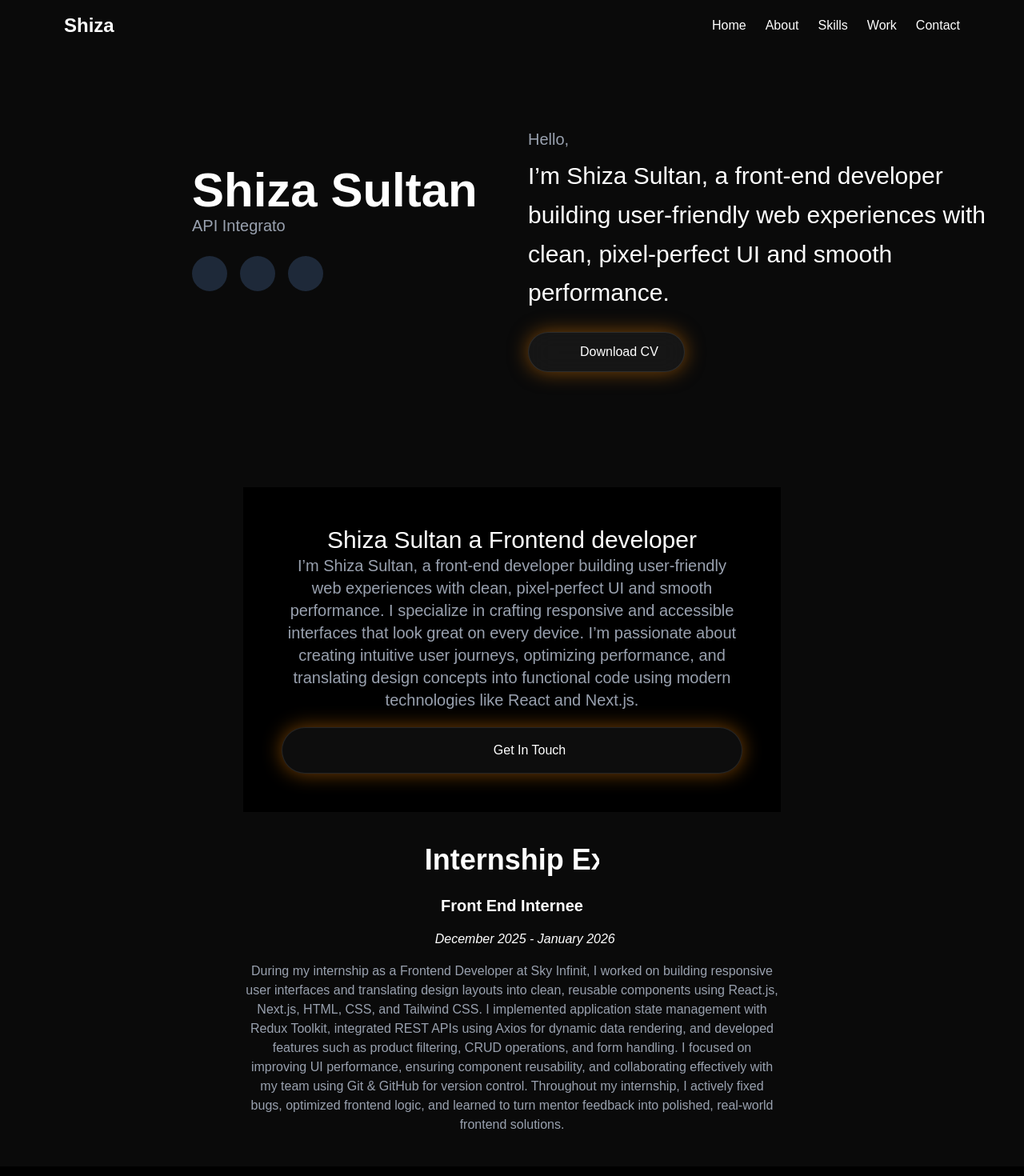
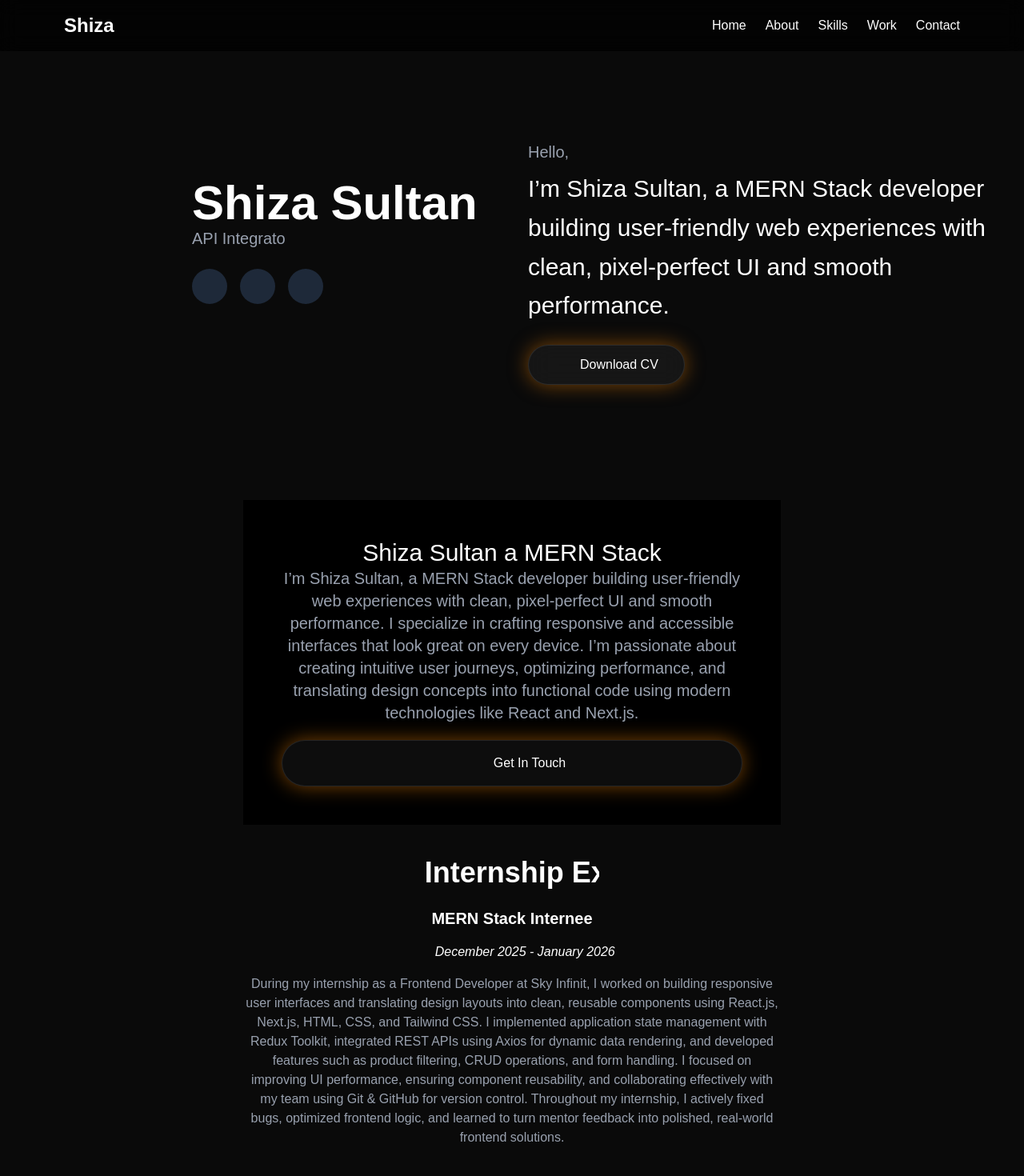
Before and after one commit to shiza123-me/portfolio-next, a Next.js app: page / in a window 1280 px wide. Shown: the top 1470 px of the page at 80% size. Built offline with nearby package versions, Linux system fonts and the light colour scheme; some icons are missing.

Commit message:
Improve portfolio skills section

```diff
--- a/src/app/components/About.jsx
+++ b/src/app/components/About.jsx
@@ -10,10 +10,10 @@ export default function About() {
       <div>
 
         <p className="text-3xl text-white ">
-           Shiza Sultan a Frontend developer
+           Shiza Sultan a MERN Stack
         </p>
         <p className="text-xl text-gray-400">
-  I’m Shiza Sultan, a front-end developer building user-friendly web experiences with clean, pixel-perfect UI and smooth performance. I specialize in crafting responsive and accessible interfaces that look great on every device. I’m passionate about creating intuitive user journeys, optimizing performance, and translating design concepts into functional code using modern technologies like React and Next.js.
+  I’m Shiza Sultan, a MERN Stack developer building user-friendly web experiences with clean, pixel-perfect UI and smooth performance. I specialize in crafting responsive and accessible interfaces that look great on every device. I’m passionate about creating intuitive user journeys, optimizing performance, and translating design concepts into functional code using modern technologies like React and Next.js.
 </p>
 
 
@@ -42,7 +42,7 @@ export default function About() {
 <div className=" text-white pt-10 pb-10 animate" data-aos="fade-left">
 <div className="max-w-2xl mx-auto text-center space-y-4">
   <p className="text-4xl font-bold typing">Internship Experience</p>
-  <p  className="text-xl font-semibold">Front End Internee</p>
+  <p  className="text-xl font-semibold">MERN Stack Internee</p>
   <p>
   <Icon icon="pixel:calender" className="inline-block w-5 h-5 mr-2" />
   <span className="italic"> December 2025 - January 2026</span>
--- a/src/app/components/Header.jsx
+++ b/src/app/components/Header.jsx
@@ -60,7 +60,7 @@ export default function Header() {
       <div className="text-center md:text-left">
         <p className="text-gray-400 mb-2 text-lg md:text-xl">Hello,</p>
         <p className="text-xl sm:text-2xl md:text-3xl leading-relaxed">
-          I’m Shiza Sultan, a front-end developer building user-friendly web experiences with clean, pixel-perfect UI and smooth performance.
+          I’m Shiza Sultan, a MERN Stack developer building user-friendly web experiences with clean, pixel-perfect UI and smooth performance.
         </p>
 
         <div className="flex justify-center md:justify-start mt-6">
--- a/src/app/components/Navbar.jsx
+++ b/src/app/components/Navbar.jsx
@@ -6,8 +6,8 @@ export default function Navbar() {
   const [open, setOpen] = useState(false);
 
   return (
-    <div className="text-white b fixed w-full z-50">
-      <nav className="max-w-6xl mx-auto h-16 flex items-center justify-between px-4">
+    <div className="fixed top-0 left-0 w-full z-50 bg-black/70 backdrop-blur-md">
+      <nav className="max-w-6xl mx-auto  h-16 flex items-center justify-between px-4 text-white">
 
         <p className="text-2xl font-bold">Shiza</p>
 
--- a/src/app/page.js
+++ b/src/app/page.js
@@ -19,7 +19,7 @@ export default function Home() {
   }, []);
 
   return (
-   <div className="relative bg-[#0A0A0A] pt-12 overflow-x-hidden">
+   <div className="relative bg-[#0A0A0A] pt-16 overflow-x-hidden">
 
 
 <section id="header" className="pt-16 relative z-10" data-aos="fade-right">
```
